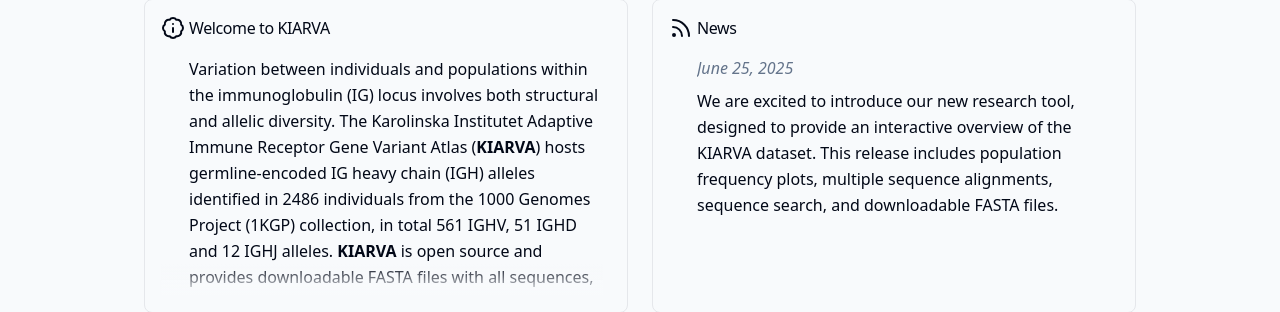
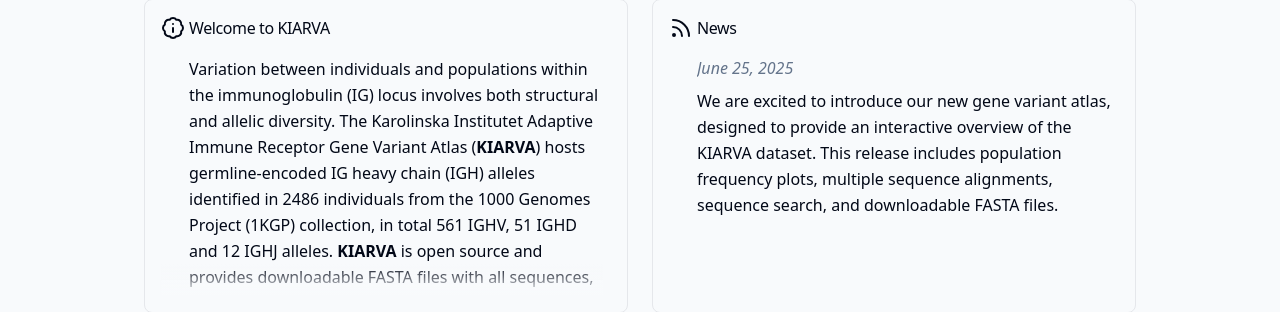
Before and after one commit to ScilifelabDataCentre/kiarva-frontend, a Next.js app in the folder next-app/: page / in a window 1280 px wide. Shown: the part 153-465 px from the top of the page. Built offline with nearby package versions, Linux system fonts and the light colour scheme; no server answers.

Commit message:
other: changed text on index page after discussion with Sebbe.
Signed-off-by: JanProgrammierung <jan.lorenz@scilifelab.se>

```diff
--- a/next-app/src/app/page.tsx
+++ b/next-app/src/app/page.tsx
@@ -113,7 +113,7 @@ export default function HomePage(): ReactElement {
             })}
           </time>
           <p>
-            We are excited to introduce our new research tool, designed to
+            We are excited to introduce our new gene variant atlas, designed to
             provide an interactive overview of the KIARVA dataset. This release
             includes population frequency plots, multiple sequence alignments,
             sequence search, and downloadable FASTA files.
```
